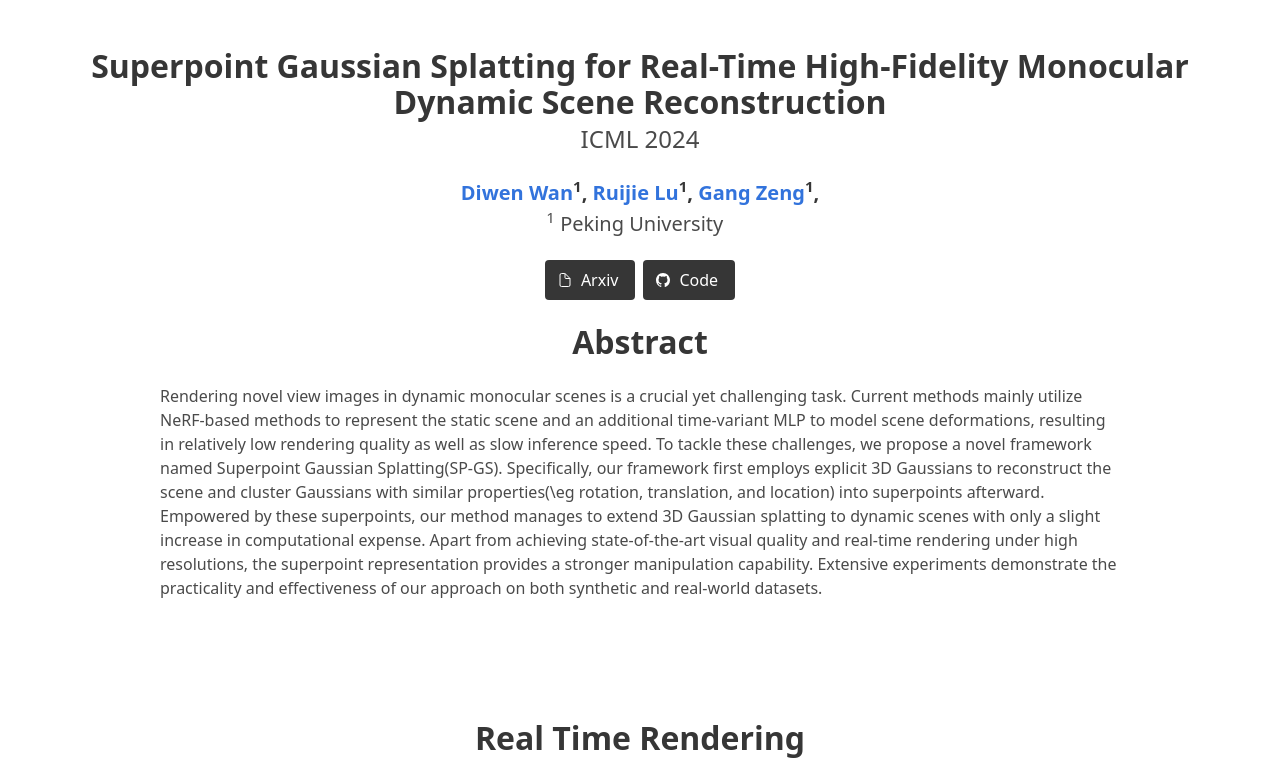
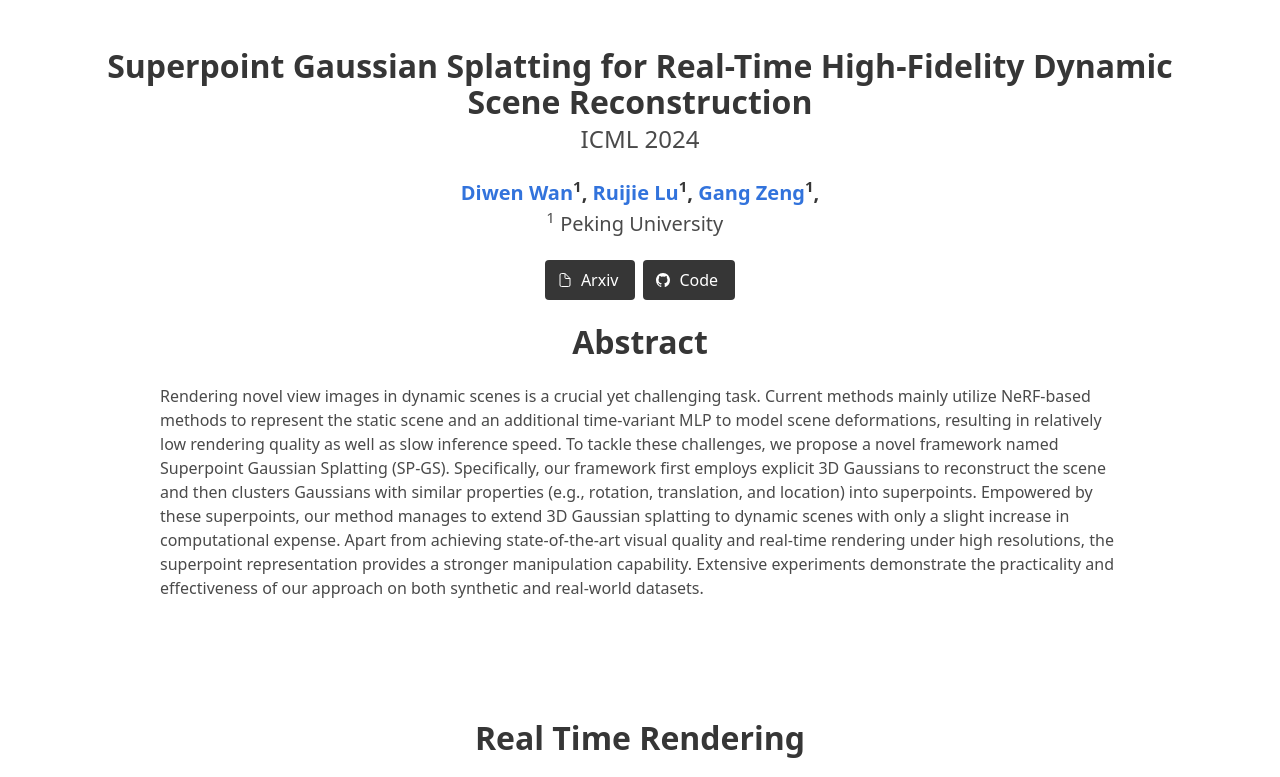
Before and after one commit to dnvtmf/SP_GS.github.io, a plain HTML site: page index.html in a window 1280 px wide. Shown: the top 777 px of the page. Drawn offline with nearby package versions, Linux system fonts and the light colour scheme; some icons are missing.

Commit message:
update title and arxiv link

```diff
--- a/index.html
+++ b/index.html
@@ -58,8 +58,7 @@
 
     <div class="container has-text-centered">
         <!-- paper title -->
-        <p class="title is-3"> Superpoint Gaussian Splatting for Real-Time High-Fidelity Monocular Dynamic Scene
-            Reconstruction</p>
+        <p class="title is-3"> Superpoint Gaussian Splatting for Real-Time High-Fidelity Dynamic Scene Reconstruction</p>
         <!-- publication -->
         <p class="subtitle is-4"> ICML 2024 </p>
         <p class="title is-5 mt-2">
@@ -74,7 +73,7 @@
          <!-- other links -->
     <div class="is-flex is-justify-content-center">
       <span class="icon-text mx-1">
-        <a class="button is-dark" href="" role="button" target="_blank"> <span class="icon"> <ion-icon name="document-outline"></ion-icon> </span> <span> Arxiv </span>  </a>
+        <a class="button is-dark" href="https://arxiv.org/abs/2406.03697" role="button" target="_blank"> <span class="icon"> <ion-icon name="document-outline"></ion-icon> </span> <span> Arxiv </span>  </a>
       </span>
       <span class="icon-text mx-1">
         <a class="button is-dark" href="https://github.com/dnvtmf/SP_GS" role="button" target="_blank"> <span class="icon"> <ion-icon name="logo-github"></ion-icon> </span> <span> Code </span> </a>
@@ -93,17 +92,7 @@
         <!-- abstract -->
         <p class="title is-3 mt-5 has-text-centered"> Abstract </p>
         <p class="content is-size-6 has-text-left">
-            Rendering novel view images in dynamic monocular scenes is a crucial yet challenging task. Current methods
-            mainly utilize NeRF-based methods to represent the static scene and an additional time-variant MLP to model
-            scene deformations, resulting in relatively low rendering quality as well as slow inference speed. To tackle
-            these challenges, we propose a novel framework named Superpoint Gaussian Splatting(SP-GS). Specifically, our
-            framework first employs explicit 3D Gaussians to reconstruct the scene and cluster Gaussians with similar
-            properties(\eg rotation, translation, and location) into superpoints afterward. Empowered by these
-            superpoints, our method manages to extend 3D Gaussian splatting to dynamic scenes with only a slight
-            increase in computational expense. Apart from achieving state-of-the-art visual quality and real-time
-            rendering under high resolutions, the superpoint representation provides a stronger manipulation capability.
-            Extensive experiments demonstrate the practicality and effectiveness of our approach on both synthetic and
-            real-world datasets.
+            Rendering novel view images in dynamic scenes is a crucial yet challenging task. Current methods mainly utilize NeRF-based methods to represent the static scene and an additional time-variant MLP to model scene deformations, resulting in relatively low rendering quality as well as slow inference speed. To tackle these challenges, we propose a novel framework named Superpoint Gaussian Splatting (SP-GS). Specifically, our framework first employs explicit 3D Gaussians to reconstruct the scene and then clusters Gaussians with similar properties (e.g., rotation, translation, and location) into superpoints. Empowered by these superpoints, our method manages to extend 3D Gaussian splatting to dynamic scenes with only a slight increase in computational expense. Apart from achieving state-of-the-art visual quality and real-time rendering under high resolutions, the superpoint representation provides a stronger manipulation capability. Extensive experiments demonstrate the practicality and effectiveness of our approach on both synthetic and real-world datasets.
         </p>
     </div>
 
@@ -470,7 +459,7 @@
         <pre><code>
 @inproceedings{
     icml2024-sp-gs,
-    title={Superpoint Gaussian Splatting for Real-Time High-Fidelity Monocular Dynamic Scene Reconstruction},
+    title={Superpoint Gaussian Splatting for Real-Time High-Fidelity Dynamic Scene Reconstruction},
     author={Diwen Wan, Ruijie Lu, Gang Zeng},
     booktitle={Forty-first International Conference on Machine Learning},
     year={2024}
```
